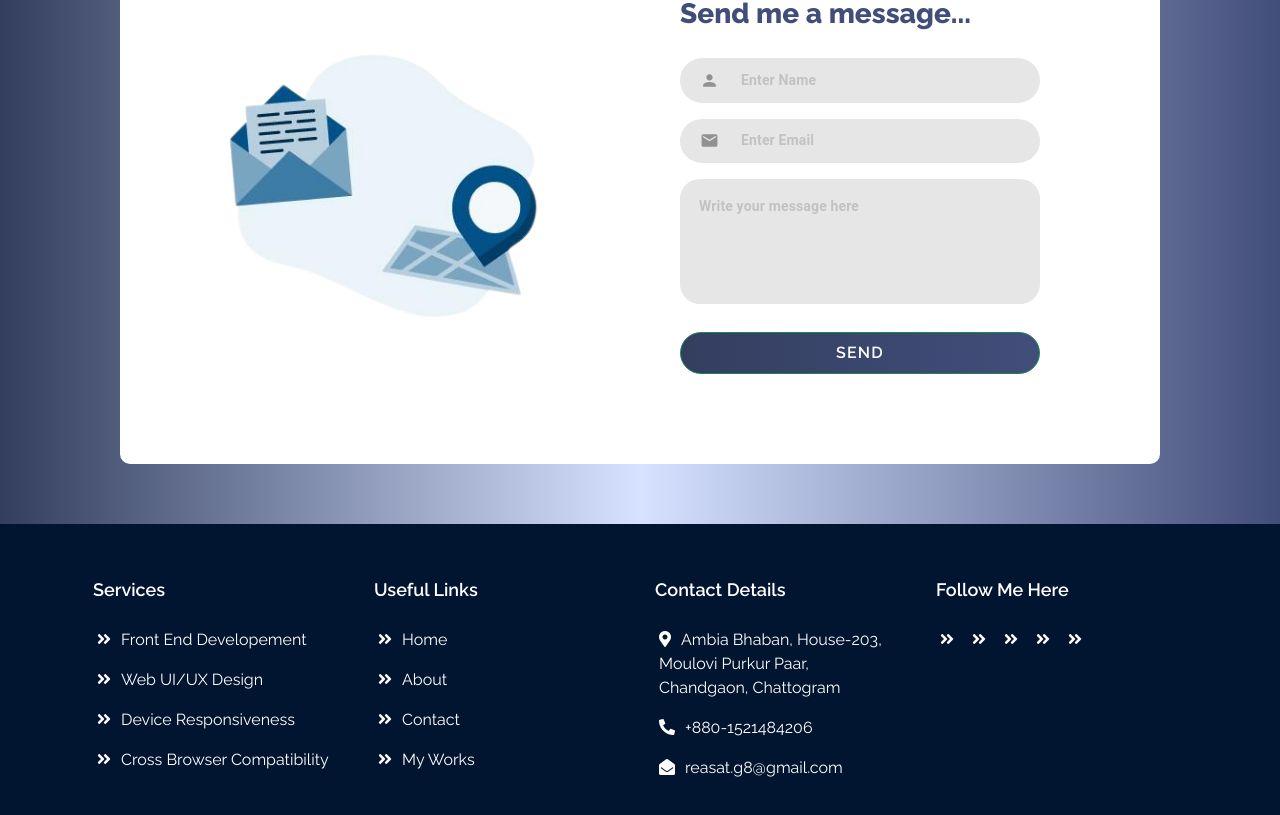
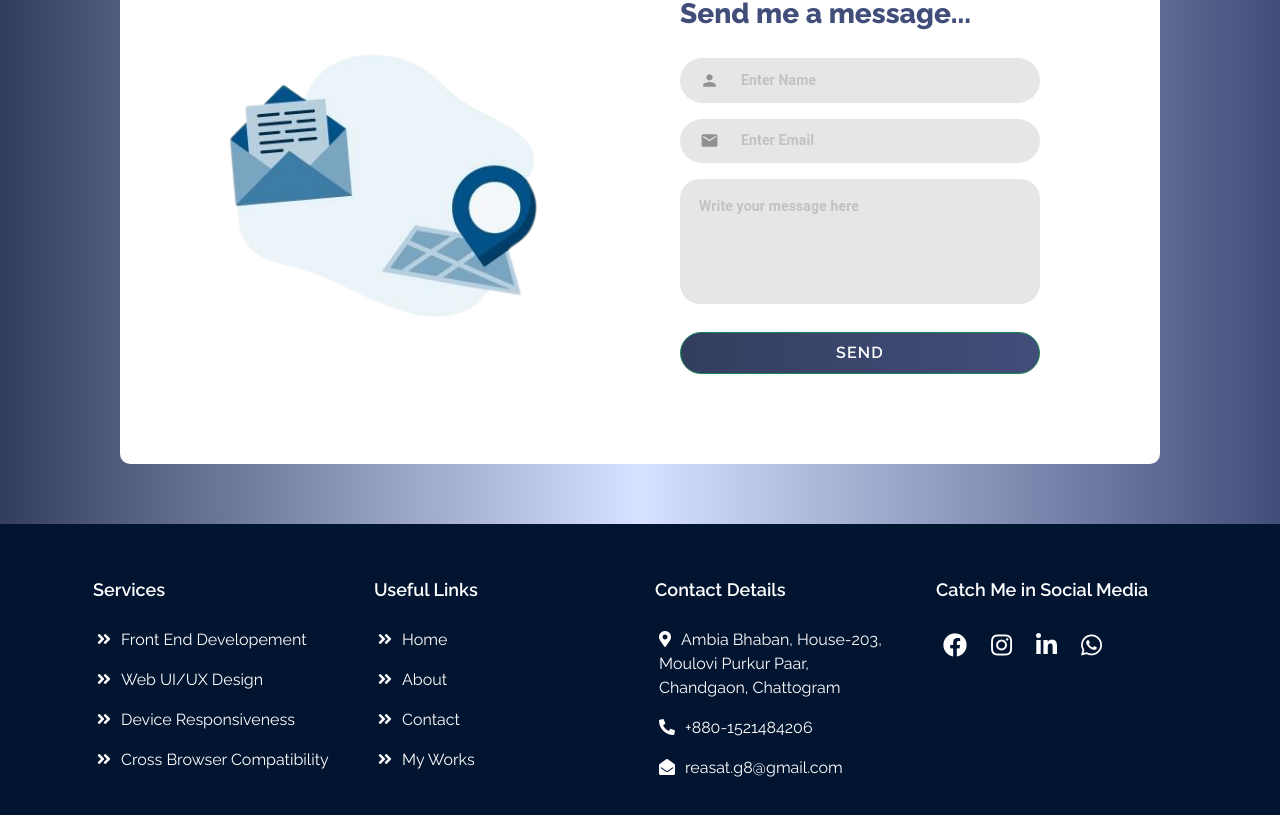
Before and after one commit to Reasat-0/reasat_montasir, a React (Create React App) app: page / in a window 1280 px wide. Shown: the part 3038-3853 px from the top of the page. Built offline with nearby package versions, Linux system fonts and the light colour scheme.

Commit message:
Footer social link added...

```diff
--- a/src/assets/scss/portfolio/components/footer.scss
+++ b/src/assets/scss/portfolio/components/footer.scss
@@ -32,6 +32,12 @@
         &.social-col{
             .footer-nav{
                 display: flex;
+                .footer-nav-item{
+                    margin: 5px 3px;
+                    i{
+                        font-size: 24px;
+                    }
+                }
             }
         }
     }
--- a/src/compnents/Footer/index.js
+++ b/src/compnents/Footer/index.js
@@ -87,22 +87,19 @@ const Footer = () => {
                     </ul>
                 </Col>
                 <Col md={3} className="footer-cols social-col">
-                    <h4> Follow Me Here </h4>
+                    <h4> Catch Me in Social Media </h4>
                     <ul className='footer-nav'>
                         <li className='footer-nav-item'>
-                            <i className="fas fa-angle-double-right mr-2"></i>
+                            <a href="https://www.facebook.com/reasat.chowdhury/"><i className="fab fa-facebook"></i></a>
                         </li>
                         <li className='footer-nav-item'>
-                            <i className="fas fa-angle-double-right mr-2"></i>
+                            <a href="https://www.instagram.com/reasat._.muntasir/"><i className="fab fa-instagram"></i></a>
                         </li>
                         <li className='footer-nav-item'>
-                            <i className="fas fa-angle-double-right mr-2"></i>
+                            <a href="https://www.linkedin.com/in/md-reasat-montasir-chowdhury-109825190/"><i className="fab fa-linkedin-in"></i></a>
                         </li>
                         <li className='footer-nav-item'>
-                            <i className="fas fa-angle-double-right mr-2"></i>
-                        </li>
-                        <li className='footer-nav-item'>
-                            <i className="fas fa-angle-double-right mr-2"></i>
+                            <a href="https://api.whatsapp.com/send?phone=8801521484206"><i className="fab fa-whatsapp"></i></a>
                         </li>
                     </ul>
                 </Col>
```
